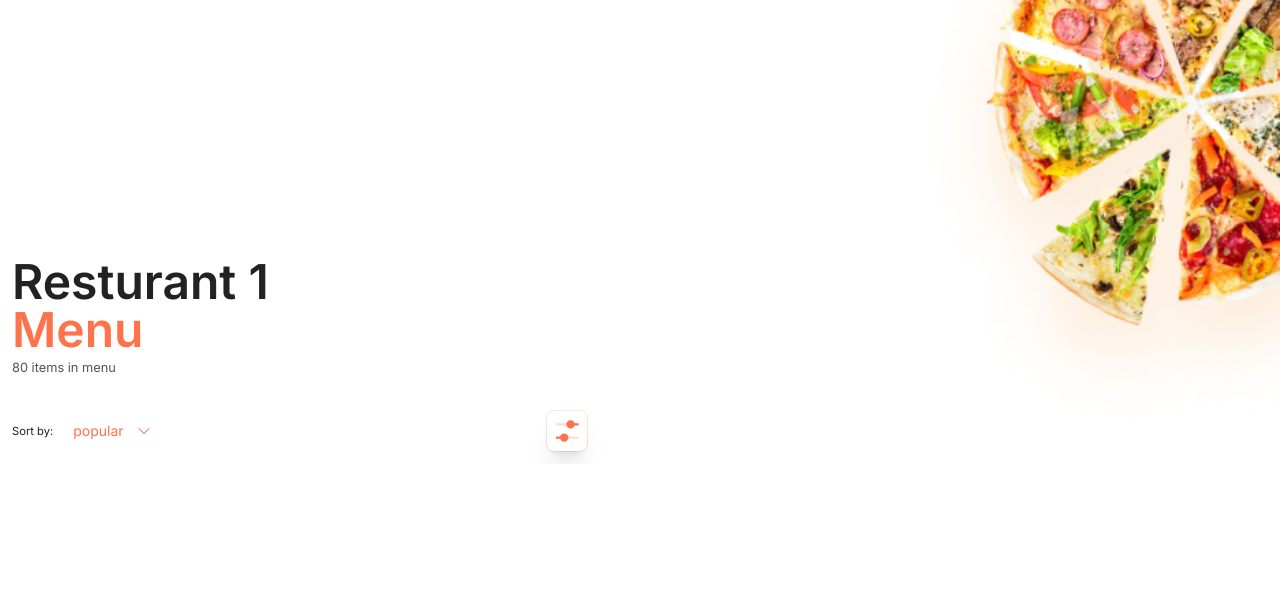
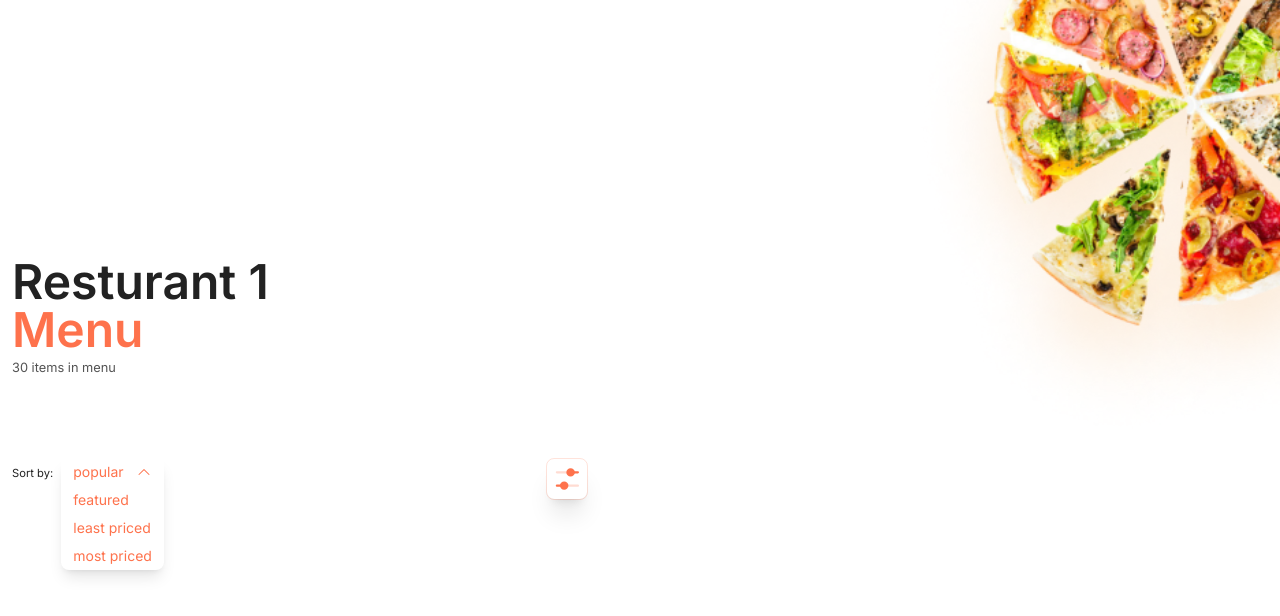
Before and after one commit to EsinShadrach/fudwud-web, a Next.js app: page /resturant/1/menu in a window 1280 px wide. Shown: the top 616 px of the page. Built offline with nearby package versions, Linux system fonts and the light colour scheme; no server answers.

Commit message:
Item count

```diff
--- a/app/resturant/[id]/menu/DropDownButton.tsx
+++ b/app/resturant/[id]/menu/DropDownButton.tsx
@@ -1,14 +1,50 @@
 "use client";
 
-import { ChevronDownIcon } from "@heroicons/react/24/solid";
+import { ChevronUpIcon } from "@heroicons/react/24/solid";
+import { useState } from "react";
 import { useDropDownOptions } from "~/context/use-dropdown";
 import { PrimaryBg } from "~/utils/primary-bg";
 
 export function DropDownButton() {
-  const { option, handleOption } = useDropDownOptions();
+  const { option, handleOption, optionsArray } = useDropDownOptions();
+  const [opened, setOpened] = useState(false);
+
+  function handleToggle() {
+    setOpened((prev) => !prev);
+  }
   return (
-    <PrimaryBg className="flex items-center px-3 py-1 rounded-full gap-3 bg-opacity-0 hover:bg-opacity-10 transition-all duration-300">
-      {option} <ChevronDownIcon className="w-4 h-4" />
-    </PrimaryBg>
+    <button
+      onClick={handleToggle}
+      className="overflow-hidden rounded-lg shadow-lg bg-inherit group"
+    >
+      <PrimaryBg className="flex items-center px-3 py-1 rounded-t-lg gap-3 bg-opacity-0 hover:bg-opacity-10 transition-all duration-300">
+        {option}
+        <ChevronUpIcon
+          className={`w-4 h-4 transition-all duration-300 ${
+            opened && "-rotate-180"
+          }`}
+        />
+      </PrimaryBg>
+      <div
+        className={`min-h-0 grid overflow-hidden transition-all ${
+          opened ? "grid-rows-[0fr]" : "grid-rows-[1fr]"
+        }`}
+      >
+        <div className={`min-h-0 flex flex-col`}>
+          {optionsArray.slice(1).map((item, index) => (
+            <div
+              key={index}
+              tabIndex={1}
+              role="button"
+              onClick={() => handleOption(item)}
+            >
+              <PrimaryBg className="p-1 px-3 text-left bg-opacity-0 hover:bg-opacity-20 transition-all duration-300">
+                {item}
+              </PrimaryBg>
+            </div>
+          ))}
+        </div>
+      </div>
+    </button>
   );
 }
--- /dev/null
+++ b/app/resturant/[id]/menu/NumberOfItemsInMenu.tsx
@@ -0,0 +1,14 @@
+"use client";
+import { useMenu } from "~/context/use-menu";
+import BgText from "~/utils/bg-text";
+
+export function NumberOfItemsInMenu() {
+  const { itemCount } = useMenu();
+  return (
+    <small>
+      <BgText className="text-opacity-70">
+        {itemCount} item{itemCount > 1 ? "s" : ""} in menu
+      </BgText>
+    </small>
+  );
+}
--- a/app/resturant/[id]/menu/page.tsx
+++ b/app/resturant/[id]/menu/page.tsx
@@ -3,21 +3,20 @@
 import BgText from "~/utils/bg-text";
 import FilterButton from "../../filter-button";
 import { DropDownButton } from "./DropDownButton";
+import {NumberOfItemsInMenu} from "./NumberOfItemsInMenu";
 //TODO: Render all the food items here
 // ! GET NUMBER OF ITEMS HERE
 // ! GET NAME OF RESTURANT HERE
 export default function Menu({ params, searchParams }: BaseProps) {
   return (
-    <section className="container p-3 pt-0 pr-0 mx-auto overflow-x-hidden">
-      <div className="flex items-baseline">
+    <section className="container p-3 pt-0 pr-0 mx-auto">
+      <div className="flex items-baseline overflow-x-clip">
         <div className="pb-20 mt-auto">
           <h1 className="text-2xl font-semibold leading-tight sm:text-5xl">
             <BgText className="text-opacity-90">Resturant {params.id}</BgText>
             <div>Menu</div>
           </h1>
-          <small>
-            <BgText className="text-opacity-70">80 items in menu</BgText>
-          </small>
+          <NumberOfItemsInMenu />
         </div>
         <Image
           alt="A pizza"
@@ -26,9 +25,9 @@
           draggable={"false"}
         />
       </div>
-      <div className="pr-3 -mt-12">
-        <div className="flex items-center justify-between max-w-xl">
-          <div className="flex items-center text-sm gap-2">
+      <div className="pr-3">
+        <div className="flex items-start justify-between max-w-xl">
+          <div className="flex items-baseline text-sm gap-2">
             <small>
               <BgText className="text-opacity-90">Sort by:</BgText>
             </small>
--- a/context/use-dropdown.tsx
+++ b/context/use-dropdown.tsx
@@ -6,7 +6,7 @@
 interface DropDownInterface {
   option: Options;
   handleOption: (selected: Options) => void;
-  optionsArray: string[];
+  optionsArray: Options[];
 }
 
 export function useDropDownOptions() {
@@ -21,11 +21,24 @@
 
 export function DropDownProvider({ children }: { children: React.ReactNode }) {
   const [option, setOption] = useState<Options>("popular");
-  const optionsArray = ["popular", "featured", "least priced", "most priced"];
+  const [optionsArray, setOptionsArray] = useState<Options[]>([
+    "popular",
+    "featured",
+    "least priced",
+    "most priced",
+  ]);
 
   function handleOption(selected: Options) {
-    setOption(selected);
+    const selectedIndex = optionsArray.indexOf(selected);
+    if (selectedIndex !== -1) {
+      const updatedOptionsArray = [...optionsArray];
+      updatedOptionsArray.splice(selectedIndex, 1);
+      updatedOptionsArray.unshift(selected);
+      setOption(selected);
+      setOptionsArray(updatedOptionsArray);
+    }
   }
+
   const contextValue = {
     option,
     handleOption,
--- a/context/use-menu.tsx
+++ b/context/use-menu.tsx
@@ -7,6 +7,7 @@
   featured: FoodItem[] | null;
   popular: FoodItem[] | null;
   loading: boolean;
+  itemCount: number;
 }
 
 export function useMenu() {
@@ -20,8 +21,9 @@
 export const MenuContext = createContext<MenuInterface | null>(null);
 
 export function MenuProvider({ children }: { children: React.ReactNode }) {
+  const [loading, setLoading] = useState(false);
+  const [itemCount, setItemCount] = useState(0);
   const [menu, setMenu] = useState<FoodItem[] | null>(null);
-  const [loading, setLoading] = useState(false);
   const [featured, setFeatured] = useState<FoodItem[] | null>(null);
   const [popular, setPopular] = useState<FoodItem[] | null>(null);
 
@@ -39,6 +41,7 @@
           setMenu(responseData);
           setFeatured(featuredFilter);
           setPopular(popularItems);
+          setItemCount(responseData.length);
         }
       } catch (error) {
         const errorM = error as Error;
@@ -55,6 +58,7 @@
     featured,
     popular,
     loading,
+    itemCount,
   };
   return (
     <MenuContext.Provider value={contextValue}>{children}</MenuContext.Provider>
```
